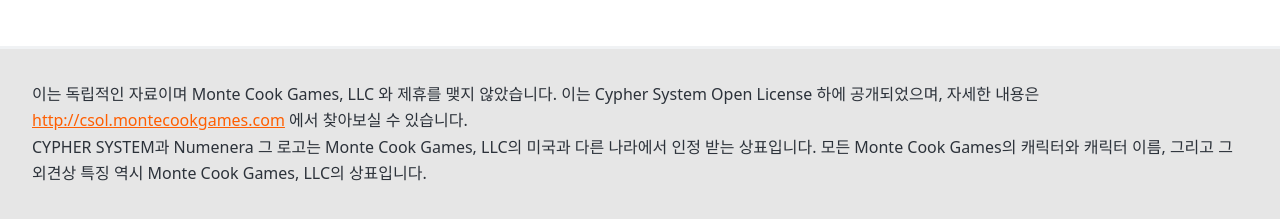
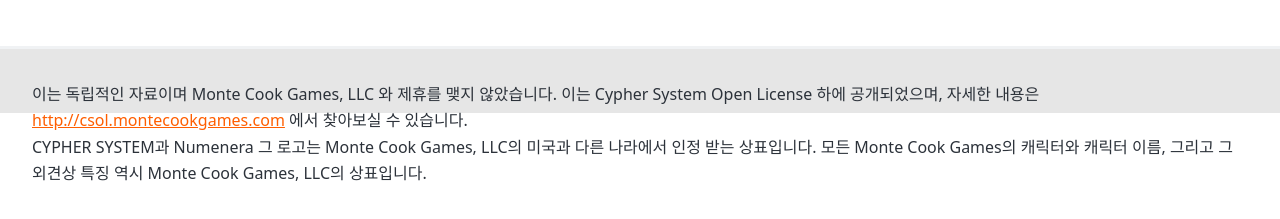
Before and after one commit to twinstae/trpg-stelo, an Astro site: page /ko/numenera/archipelago in a window 1280 px wide. Shown: the part 1202-1421 px from the top of the page. After the commit the page ends 1389 px from the top, so only its background shows below. Built offline with nearby package versions, Linux system fonts and the light colour scheme; Astro itself is replaced by a stand-in of ours.

Commit message:
fix: footer height

```diff
--- a/src/components/Footer/Footer.astro
+++ b/src/components/Footer/Footer.astro
@@ -2,7 +2,7 @@
 
 ---
 
-<footer class="bg-base-200">
+<footer class="bg-base-200 max-h-12">
 	<p>이는 독립적인 자료이며  Monte Cook Games, LLC 와 제휴를 맺지 않았습니다. 이는 Cypher System Open License 하에 공개되었으며, 자세한 내용은 <a href="http://csol.montecookgames.com">http://csol.montecookgames.com</a> 에서 찾아보실 수 있습니다.</p>
 	<p>CYPHER SYSTEM과 Numenera 그 로고는 Monte Cook Games, LLC의 미국과 다른 나라에서 인정 받는 상표입니다. 모든 Monte Cook Games의 캐릭터와 캐릭터 이름, 그리고 그 외견상 특징 역시 Monte Cook Games, LLC의 상표입니다.</p>
 </footer>
--- a/src/layouts/MainLayout.astro
+++ b/src/layouts/MainLayout.astro
@@ -46,6 +46,7 @@
 						1fr
 					);
 				overflow-x: hidden;
+				min-height: calc(100vh - 15rem);
 			}
 
 			.grid-sidebar {
```
